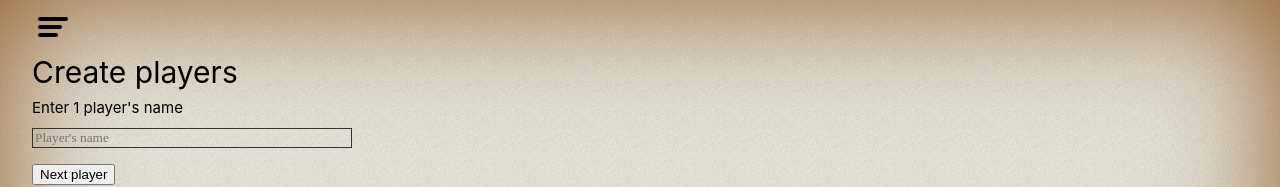
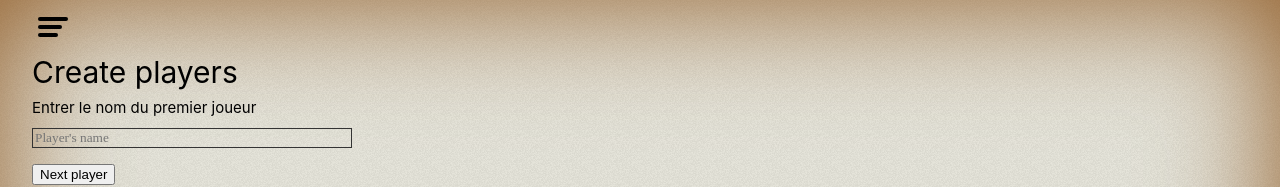
Before and after one commit to sergey-chuvayev/gabo, a Vue app: page /game/registration in a window 1280 px wide. Shown: the top 187 px of the page. Built offline with nearby package versions, Linux system fonts and the light colour scheme; a web font is replaced by a local one.

Commit message:
set numberword players'

```diff
--- a/src/components/PlayersRegistration.vue
+++ b/src/components/PlayersRegistration.vue
@@ -24,6 +24,22 @@ const addPlayer = () => {
   }
 };
 
+const getNumberWord = (num: number) => {
+  const words = [
+    "premier",
+    "deuxième",
+    "troisième",
+    "quatrième",
+    "cinquième",
+    "sixième",
+    "septième",
+    "huitième",
+    "neuvième",
+    "dixième",
+  ];
+  return words[num];
+};
+
 const startGame = () => {
   addPlayer();
   const store = useMainStore();
@@ -37,11 +53,13 @@ const startGame = () => {
     <h1>Create players</h1>
     <form v-on:submit.prevent="addPlayer">
       <div class="input">
-        <label for="name">Enter {{ players.length + 1 }} player's name</label>
+        <label for="name"
+          >Entrer le nom du {{ getNumberWord(players.length) }} joueur</label
+        >
         <input type="text" v-model="name" placeholder="Player's name" />
       </div>
       <div class="buttons">
-        <button v-if="players.length < MAX_PLAYERS - 1" type="submit">
+        <button v-if="players.length <= MAX_PLAYERS - 2" type="submit">
           Next player
         </button>
       </div>
```
